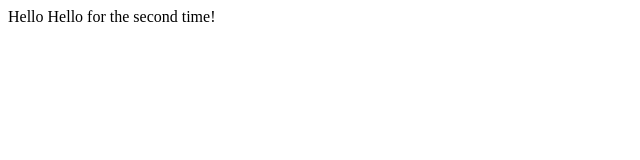
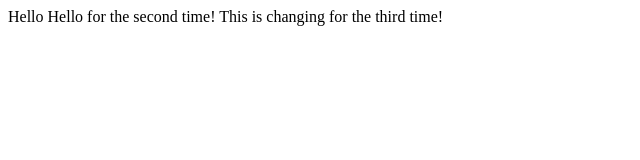
Before and after one commit to FireworksGalaxy/Gittest, a plain HTML site: page index.html in a window 1280 px wide. Shown: the whole page, without its empty margins (0-640 px from the left). Drawn offline with Linux system fonts and the light colour scheme.

Commit message:
This is the first commit via VS committed

```diff
--- a/index.html
+++ b/index.html
@@ -1,4 +1,5 @@
 <div>
     Hello
     Hello for the second time!
+    This is changing for the third time!
 </div>
```
